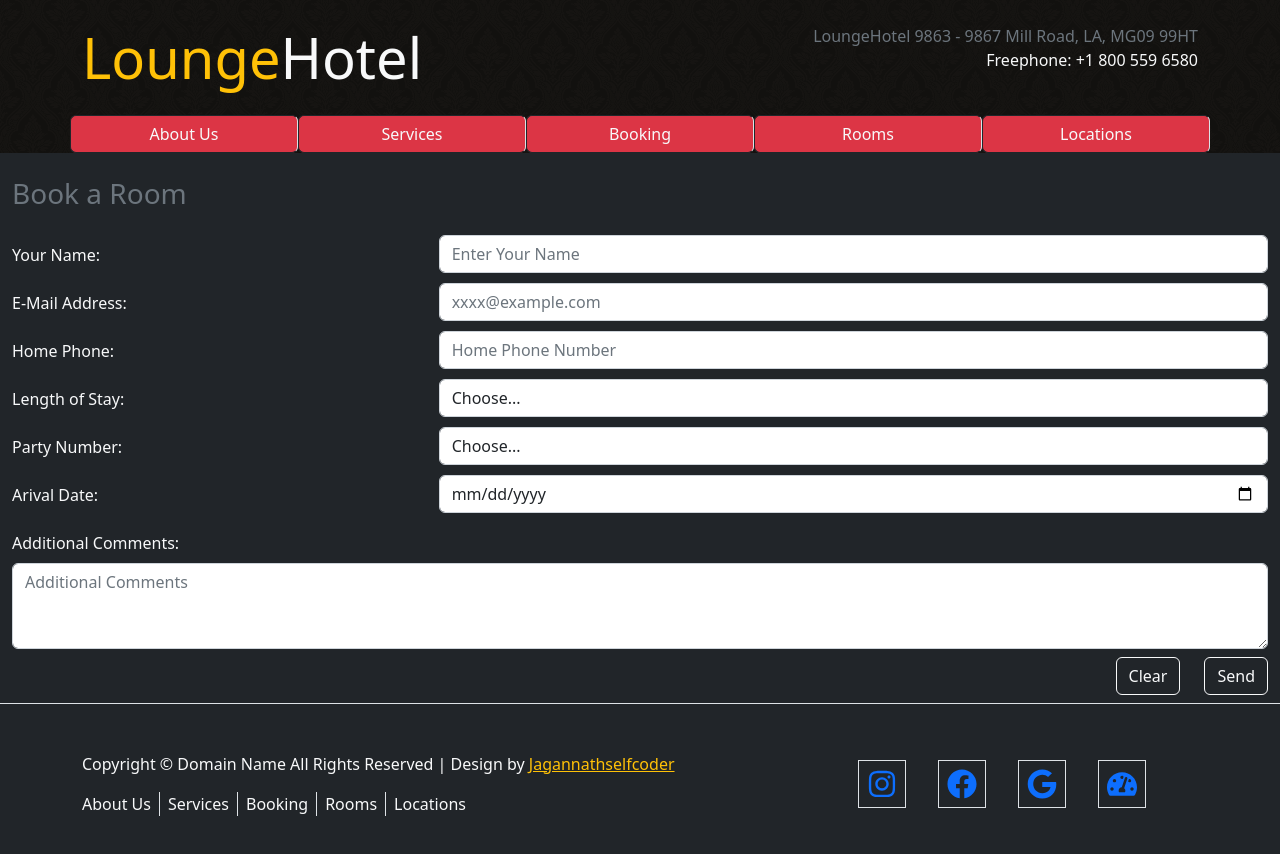
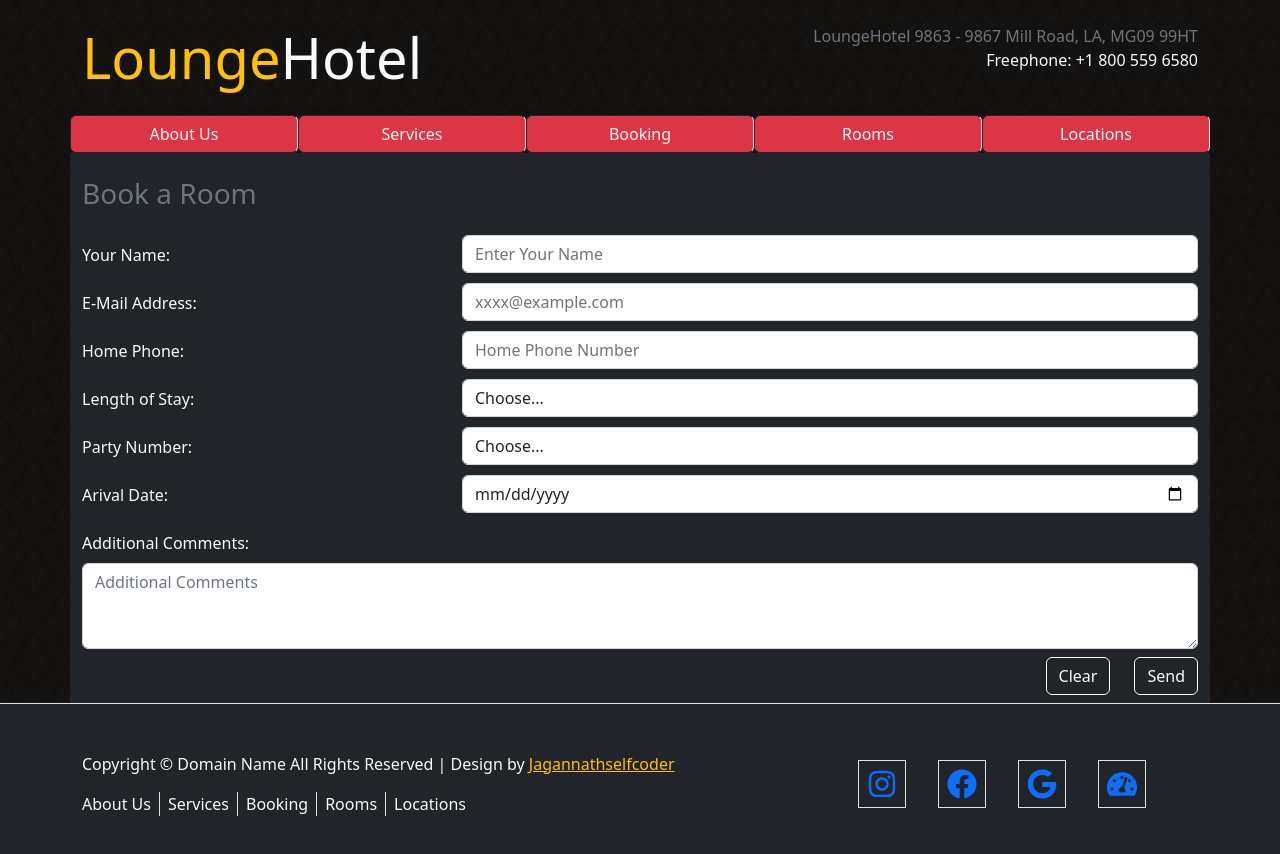
Before and after one commit to selfcoderjagannath/spa-react-hotel-app, a React (Create React App) app: page /contactform in a window 1280 px wide. Shown: the top 854 px of the page. Built offline with nearby package versions, Linux system fonts and the light colour scheme.

Commit message:
update has been done.......

```diff
--- a/src/components/ContactForm.js
+++ b/src/components/ContactForm.js
@@ -8,7 +8,8 @@ const ContactForm = () => {
         password: '',
         address: '',
         city: '',
-        state: '',
+        state1: '',
+        state2: '',
         zip: '',
         editItem: false
     })
@@ -60,7 +61,7 @@ const ContactForm = () => {
     // }
 
     return (
-        <div className="container-fluid bg-dark text-light">
+        <div className="container bg-dark text-light">
             <div className="row">
                 <div className="col-md-8 col-sm-12 text-start">
                     <h3 className='text-secondary text-start my-4'>Book a Room</h3>
```
